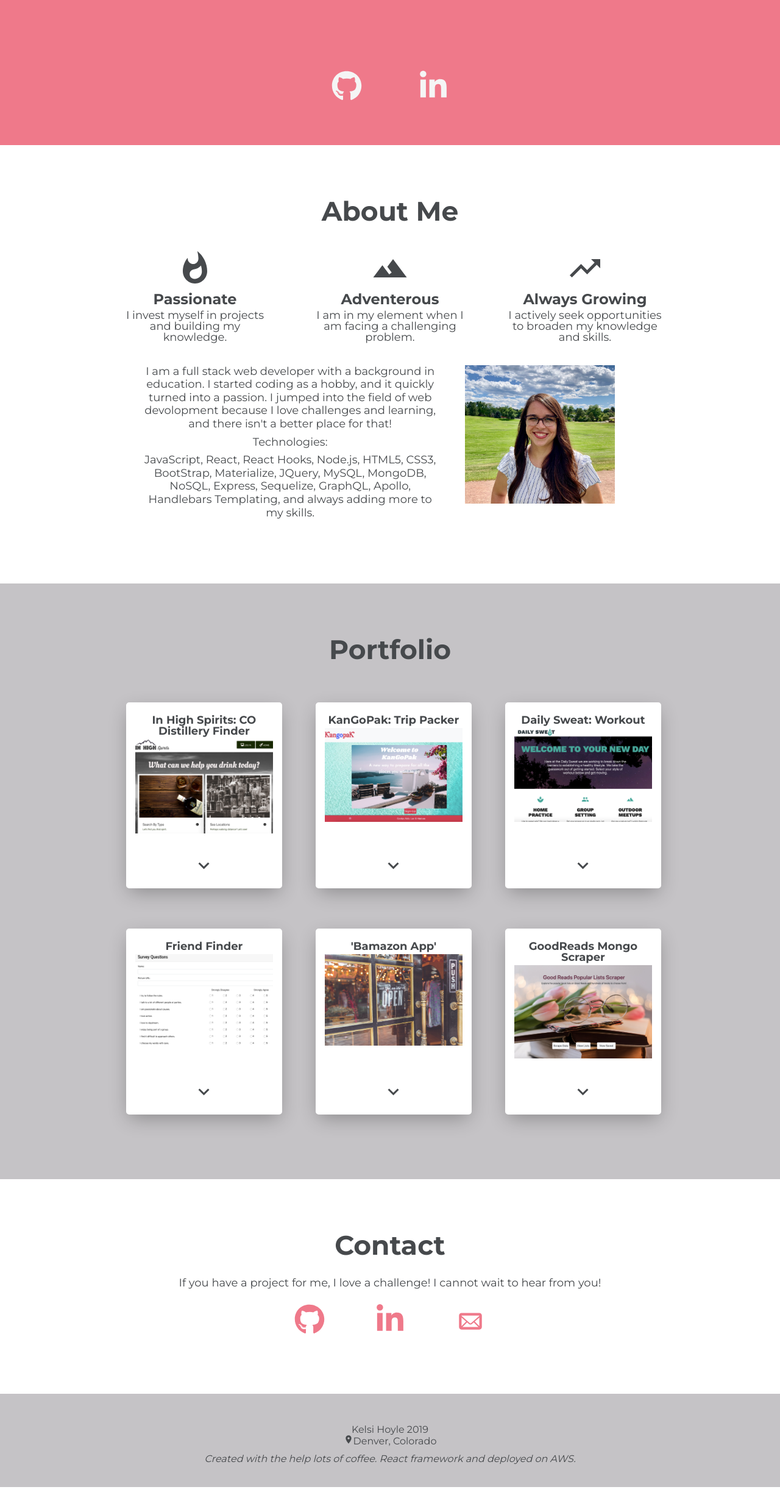
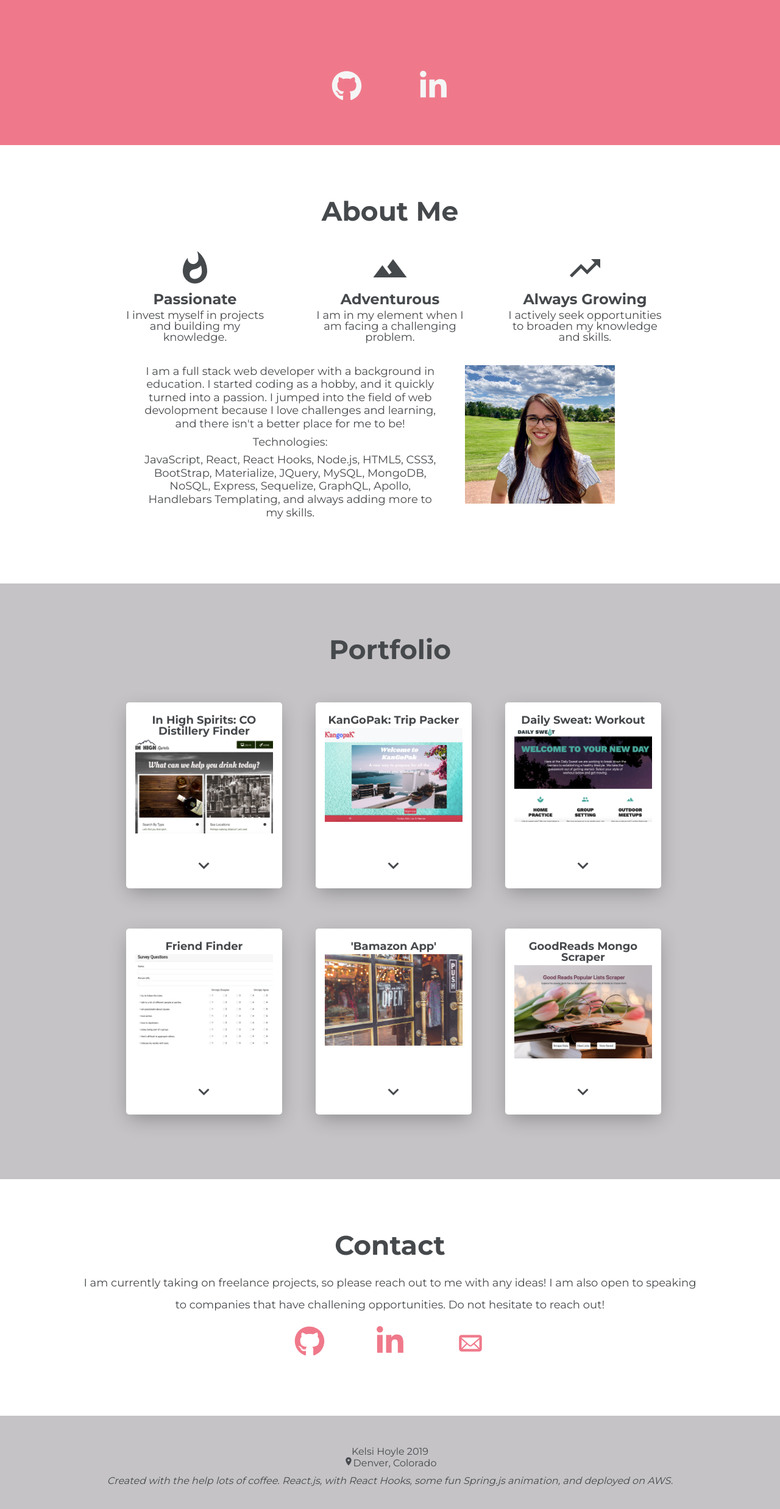
Before and after one commit to kelsimhoyle/react-portfolio, a React (Create React App) app: page / in a window 1280 px wide. Shown: the part 562-3037 px from the top of the page at 61% size. Before the commit the page ends 3001 px from the top, so only its background shows below. Built offline with nearby package versions, Linux system fonts and the light colour scheme.

Commit message:
updating portfolio

```diff
--- a/src/components/About/index.js
+++ b/src/components/About/index.js
@@ -15,7 +15,7 @@ const About = () => {
                     </li>
                     <li className="describe">
                         <MdTerrain className="list-icon" />
-                        <h5>Adventerous</h5>
+                        <h5>Adventurous</h5>
                         <p>I am in my element when I am facing a challenging problem.</p>
                     </li>
                     <li className="describe">
@@ -32,7 +32,7 @@ const About = () => {
                         <div className="float-left left about">
                             <p>I am a full stack web developer with a background in education. I started coding as a
                                 hobby, and it quickly turned into a passion. I jumped into the field of web devolopment
-                                because I love challenges and learning, and there isn't a better place for that!</p>
+                                because I love challenges and learning, and there isn't a better place for me to be!</p>
                             <h4>Technologies:</h4>
                             <p>JavaScript, React, React Hooks, Node.js, HTML5, CSS3, BootStrap, Materialize, JQuery, MySQL, MongoDB, NoSQL, Express,
                                 Sequelize, GraphQL, Apollo, Handlebars Templating, and always adding more to my skills.</p>
--- a/src/components/Contact/index.js
+++ b/src/components/Contact/index.js
@@ -8,7 +8,7 @@ const Contact = () => {
         <div id="contact">
                     <div className="content contact-content">
                         <h2>Contact</h2>
-                        <p>If you have a project for me, I love a challenge! I cannot wait to hear from you!</p>
+                        <p>I am currently taking on freelance projects, so please reach out to me with any ideas! I am also open to speaking to companies that have challening opportunities. Do not hesitate to reach out!</p>
                         <div className="contact-buttons">
                             <a href="https://github.com/kelsimhoyle" target="_blank" rel="noopener noreferrer" className="contact">
                                 <FaGithub />
--- a/src/components/Footer/index.js
+++ b/src/components/Footer/index.js
@@ -7,7 +7,7 @@ const Footer = () => {
         <footer>
             <p>Kelsi Hoyle 2019</p>
             <p><MdPlace />Denver, Colorado</p>
-            <p className="italics">Created with the help lots of coffee. React framework and deployed on AWS.</p>
+            <p className="italics">Created with the help lots of coffee. React.js, with React Hooks, some fun Spring.js animation, and deployed on AWS.</p>
         </footer>
     )
 }
--- a/src/components/LandingPage/index.js
+++ b/src/components/LandingPage/index.js
@@ -4,6 +4,7 @@ import { FaLinkedinIn, FaGithub } from "react-icons/fa";
 import "./style.scss";
 
 const LandingPage = () => {
+
     return (
         <div id="landing-window">
             <div id="landing-content" >
```
Also changed, not shown: src/components/Header/index.js (deleted, +0 -18 lines), src/components/Header/style.scss (deleted).
